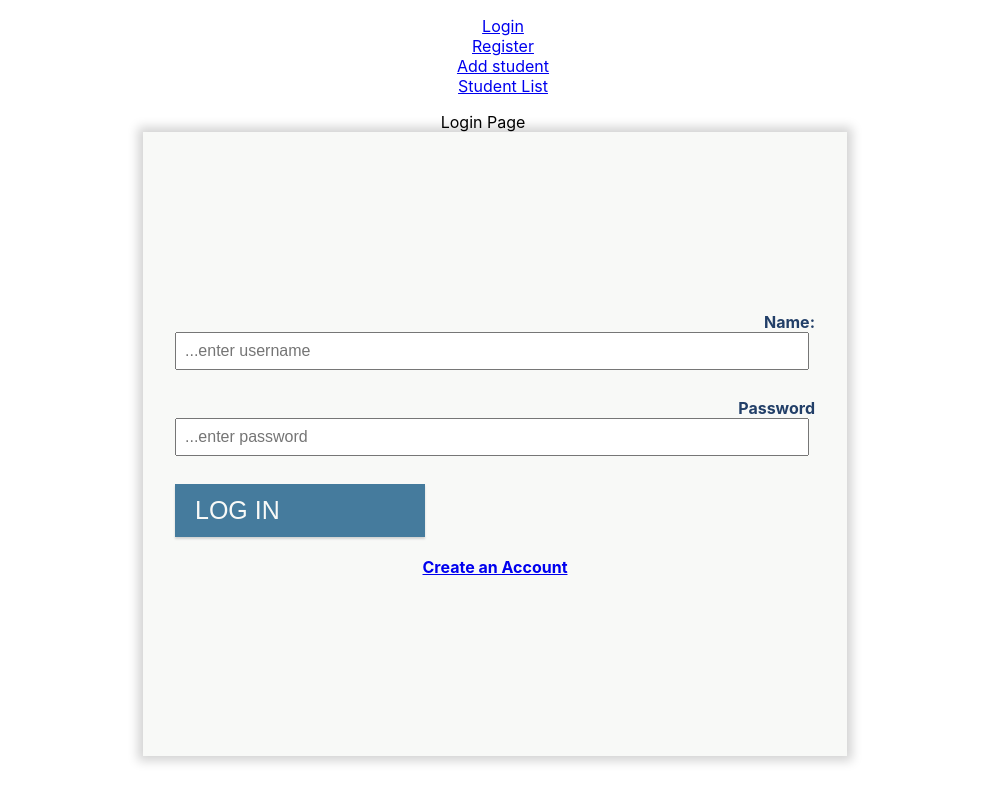
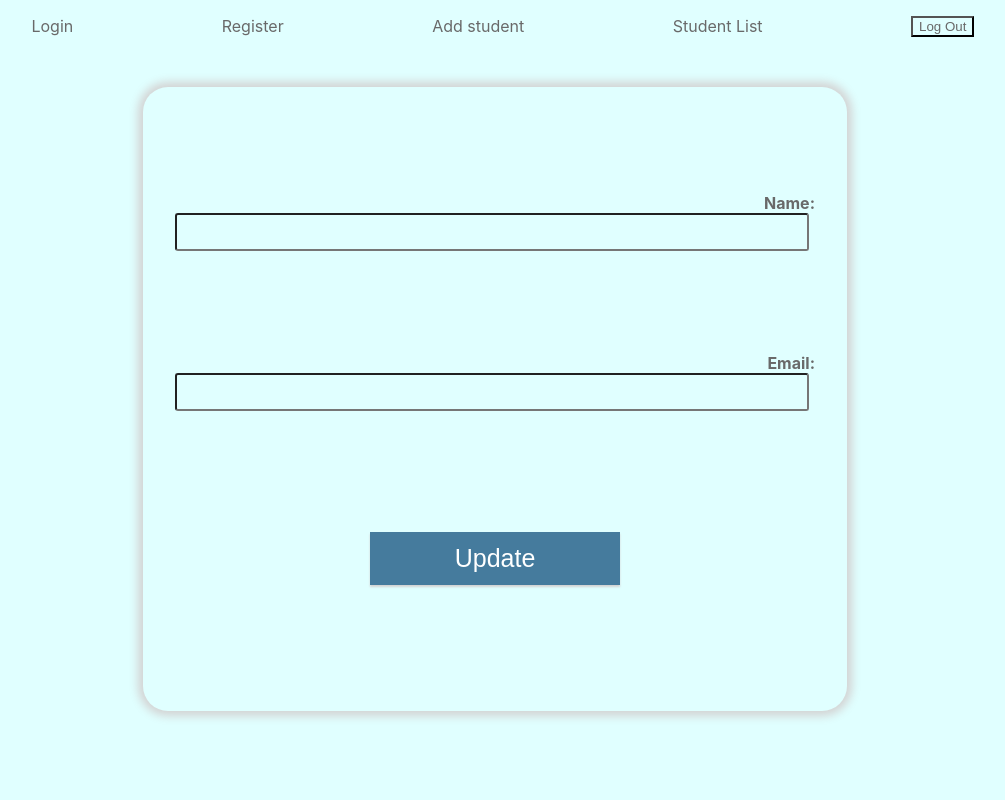
Before and after one commit to Build-Week-Better-Professor-1/Front-end-Broken, a React (Create React App) app: page /update-student/1 in a window 1280 px wide. Shown: the whole page, without its empty margins (157-1162 px from the left). Built offline with nearby package versions, Linux system fonts and the light colour scheme; no server answers; sample sign-in values are in the browser's storage.

Commit message:
done mvp with styles

```diff
--- a/src/App.css
+++ b/src/App.css
@@ -1,7 +1,23 @@
 *{
   list-style: none;
+  text-decoration: none;
+  color: dimgrey;
+  background-color: lightcyan;
+}
+li{
+  text-decoration: none;
 }
 
 .App {
   text-align: center;
 }
+.forma_links ul {
+  display: flex;
+  justify-content: center;
+  justify-content: space-evenly;
+  margin-bottom: 50px;
+
+}
+.links{
+  text-decoration: none;
+}
--- a/src/App.js
+++ b/src/App.js
@@ -5,15 +5,22 @@ import LoginPage from "./components /LoginPage";
 import AddStudentComponent from "./components /AddStudentComponent";
 import RegisterPage from "./components /RegisterPage";
 import StudentList from "./components /StudentList";
-// import history from "./components /history";
+import UpdateStudent from "./components /UpdateStudent";
+import PrivateRoute from "./components /PrivateRoute";
 
 function App() {
+
+  const logOut = e => {
+    e.preventDefault()
+    localStorage.removeItem('token');
+    window.location.href = '/'
+  }
   return (
     <div className="App">
       <Router>
 
-        <div style={{textAlign: 'center'}}>
-          <ul>
+        <div  className="forma_links" style={{textAlign: 'center'}}>
+          <ul className="links">
 
             <li>
               <Link to="/login">Login</Link>
@@ -28,13 +35,16 @@ function App() {
             <li>
               <Link to="/student-list">Student List</Link>
             </li>
+            <button onClick={logOut}>Log Out</button>
           </ul>
 
           <Switch>
-            <Route exact path="/student-add" component={AddStudentComponent} />
+            <PrivateRoute exact path="/student-add" component={AddStudentComponent} />
             <Route exact path="/" component={LoginPage}/>
             <Route exact path="/register" component={RegisterPage}/>
-            <Route exact path="/student-list" component={StudentList}/>
+            <PrivateRoute exact path="/student-list" component={StudentList}/>
+            <PrivateRoute path="/update-student/:id" component={UpdateStudent}/>
+
             <Route component={LoginPage} />
 
           </Switch>
--- a/src/components /AddStudent.js
+++ b/src/components /AddStudent.js
@@ -21,6 +21,7 @@ function AddStudent() {
             .post('/api/students', newStudent)
             .then(res => {
                 console.log(res)
+                window.location.href = '/student-list'
             })
             .catch(err => console.log(err))
 
--- a/src/components /LoginForm.js
+++ b/src/components /LoginForm.js
@@ -35,7 +35,7 @@ const LoginForm = (props) => {
                 localStorage.setItem('token', res.data.token);
                 localStorage.setItem('name', res.data.name);
                 console.log(props.history);
-                window.location.href = '/student-add'
+                window.location.href = '/student-list'
                 switchRoute();
 
                 // props.history.push('/student-list');
--- a/src/components /LoginPage.js
+++ b/src/components /LoginPage.js
@@ -4,7 +4,7 @@ import LoginForm from "./LoginForm";
 function LoginPage() {
     return(
         <div>
-            Login Page
+            <h1>Welcome, Please login </h1>
             <LoginForm/>
         </div>
     )
--- /dev/null
+++ b/src/components /PrivateRoute.js
@@ -0,0 +1,20 @@
+import React from 'react';
+import { Route, Redirect } from 'react-router-dom';
+
+const PrivateRoute = ({component: Component, ...rest}) => {
+
+    return (
+        <Route
+            {...rest}
+            render={props => {
+                if(localStorage.getItem('token')) {
+                    return <Component {...props} />
+                } else {
+                    return <Redirect to="/login" />
+                }
+            }}
+        />
+    )
+
+}
+export default PrivateRoute;
--- a/src/components /RegisterForm.js
+++ b/src/components /RegisterForm.js
@@ -10,12 +10,12 @@ height: 70vh;
 margin: auto 300px;
 padding: 32px;
 font-weight: bold;
-background-color: #F8F9F7;
 color: #223F68;
 box-shadow: 0 0 10px 5px lightgray;
 display: flex;
 flex-direction: column;
 justify-content: space-evenly;
+border-radius:25px;
 input {
     margin-bottom: 28px;
     padding: 0.5rem;
@@ -23,6 +23,7 @@ input {
     width: 96%;
     display: block;
     color: #223F68;
+    border-radius:3px;
 }
 label {
     display: flex;
@@ -46,6 +47,10 @@ button {
   -webkit-appearance: none;
   display: flex;
   align-self: center;
+  text-align:center;
+  color:white;
+    align-items: center;
+    justify-content: center;
 }
 `;
 const RegisterForm = () => {
--- a/src/components /StudentList.js
+++ b/src/components /StudentList.js
@@ -3,7 +3,6 @@ import {axiosWithAuth} from "../utils/axiosWithAuth";
 
 
 function StudentList(props) {
-
     const[student,setStudent] = useState([])
 
     useEffect(() => {
@@ -17,8 +16,7 @@ function StudentList(props) {
     },[])
 
     const onClickEditHandler = (item) => {
-        window.location.href=`/student-list/${item.id}`
-
+        window.location.href=`/update-student/${item.id}`
     }
 
     const onClickDeleteHandler = (ev, item) => {
--- a/src/components /UpdateStudent.js
+++ b/src/components /UpdateStudent.js
@@ -1,6 +1,7 @@
 import React, {useEffect, useState} from "react";
-import {useParams} from "react-router";
+import {useParams} from "react-router-dom";
 import {axiosWithAuth} from "../utils/axiosWithAuth";
+import {StyledForm} from "./RegisterForm";
 
 function UpdateStudent(props) {
 
@@ -15,14 +16,52 @@ function UpdateStudent(props) {
         axiosWithAuth()
             .get(`/api/students/${id}`)
             .then(res => {
-                console.log(res);
+                console.log(res.data.student);
+                setItem(res.data.student)
             })
             .catch(err => console.log(err))
-    })
+    }, [])
+
+    const onChangeHandler = e => {
+        const {name, value} = e.target;
+        setItem({...item, [name]: value});
+    }
+
+    const onSubmitHandler = e => {
+        e.preventDefault();
+
+        axiosWithAuth()
+            .put(`/api/students/${id}`, item)
+            .then(res => {
+                // console.log(res)
+                window.location.href="/student-list"
+            })
+            .catch(err => console.log(err))
+    }
 
     return(
         <div>
-            boo
+            <StyledForm onSubmit={onSubmitHandler}>
+                <div>
+                    <label htmlFor="name">Name:</label>
+                    <input
+                        type="text"
+                        name="name"
+                        value={item.name}
+                        onChange={onChangeHandler}
+                    />
+                </div>
+                <div>
+                    <label htmlFor="name">Email:</label>
+                    <input
+                        type="email"
+                        name="email"
+                        value={item.email}
+                        onChange={onChangeHandler}
+                    />
+                </div>
+                <button>Update</button>
+            </StyledForm>
         </div>
     );
 }
```
